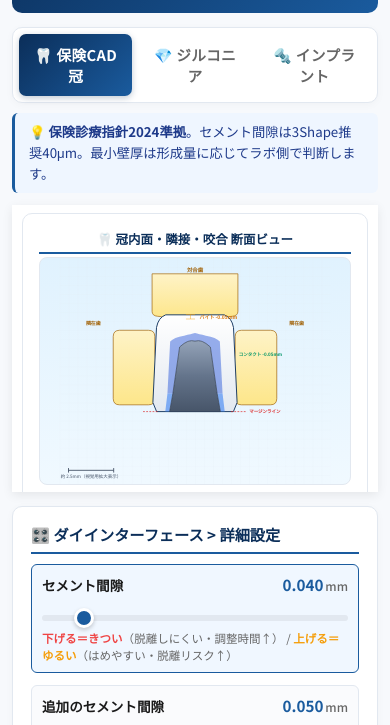
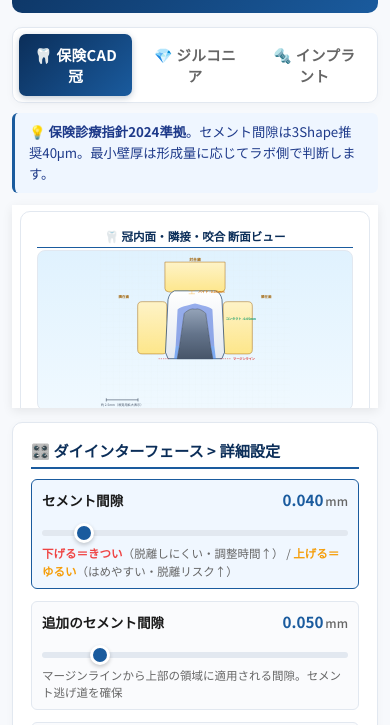
Before and after one commit to Ceramicadentallaboratory/ceramica-cad-sim, a plain HTML site: page index.html in a window 390 px wide. Shown: the part 119-844 px from the top of the page. Drawn offline with Linux system fonts and the light colour scheme.

Commit message:
Shrink sticky viz further to 24vh for less screen domination

```diff
--- a/index.html
+++ b/index.html
@@ -131,30 +131,29 @@ body {
 }
 @media (max-width: 900px) {
   .layout { grid-template-columns: 1fr; }
-  /* On mobile, put visualization on top and make it sticky — but compact,
-     so controls have room to breathe. */
+  /* Compact sticky visualization — takes just a quarter of the screen */
   .viz-panel {
     order: -1;
     position: sticky;
     top: 0;
     z-index: 20;
-    max-height: 34vh;
+    max-height: 24vh;
     overflow: hidden;
     background: var(--panel);
     box-shadow: 0 3px 10px rgba(0,0,0,0.08);
-    padding: 8px 10px;
+    padding: 6px 8px;
   }
   .viz-panel .viz-main h2 {
-    font-size: 0.78rem;
-    padding-bottom: 3px;
-    margin-bottom: 3px;
+    font-size: 0.72rem;
+    padding-bottom: 2px;
+    margin-bottom: 2px;
+    border-bottom-width: 1px;
   }
   .viz-svg {
-    max-height: 27vh;
+    max-height: 19vh;
     width: 100%;
   }
-  .panel { scroll-margin-top: 36vh; }
-  /* Hide optional ratings panel on mobile to save room */
+  .panel { scroll-margin-top: 26vh; }
   .ratings-panel { display: none; }
 }
 
```
